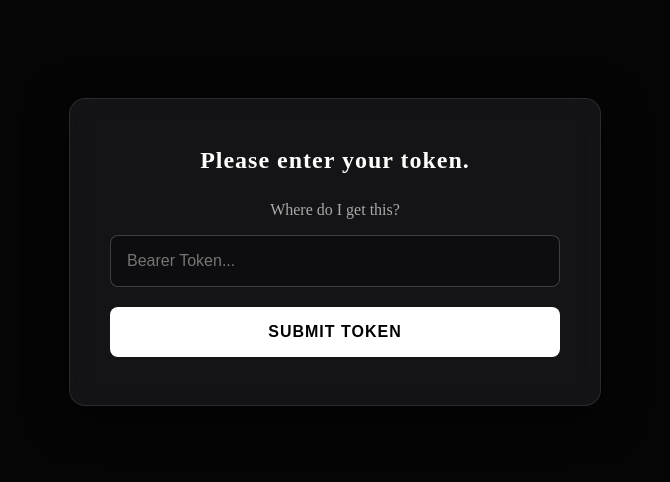
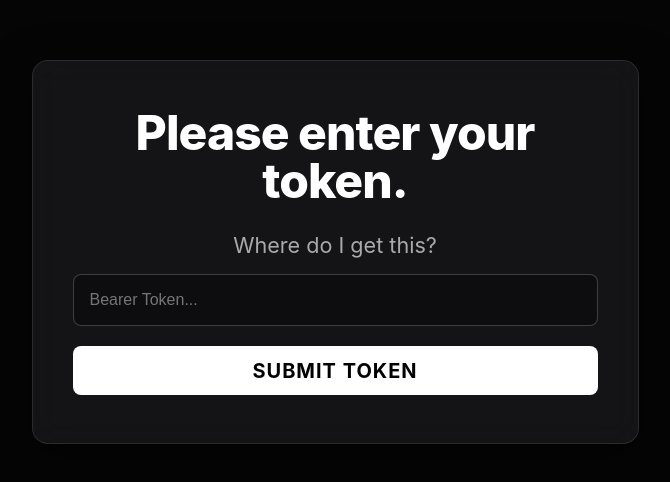
Before and after one commit to rkanihan/TDX, a SvelteKit app: page / in a window 1280 px wide. Shown: the part 116-598 px from the top of the page, without its empty margins (305-975 px from the left). Built offline with nearby package versions, Linux system fonts and the light colour scheme; no server answers.

Commit message:
token input style

```diff
--- a/src/routes/+page.svelte
+++ b/src/routes/+page.svelte
@@ -12,7 +12,7 @@
 	<div class="token-wrapper">
 		<div class="token-container">
 			<h2>Please enter your token.</h2>
-			<a href="https://service.purdue.edu/TDWebApi/api/auth/loginsso" target="_blank" rel="noopener noreferrer" class="href-style">Where do I get this?</a>
+			<a href="https://service.purdue.edu/TDWebApi/api/auth/loginsso" target="_blank" rel="noopener noreferrer" class="token-link">Where do I get this?</a>
 
 			<form autocomplete="off" method="POST" action="?/saveToken" class="token-form">
 				<input
@@ -102,7 +102,7 @@
 		box-sizing: border-box;
 	}
 
-	.href-style {
+	.token-link {
 		text-decoration: none;
 		color: var(--text-secondary, #aaaaaa);
         margin-bottom: 1rem;
@@ -126,7 +126,7 @@
         border: 1px solid var(--border-color, rgba(255, 255, 255, 0.1));
         border-radius: 16px;
         padding: 3rem 2.5rem;
-        max-width: 450px;
+        max-width: 525px;
         width: 100%;
         text-align: center;
         box-shadow: 0 10px 40px rgba(0, 0, 0, 0.5);
@@ -134,11 +134,31 @@
 
 	.token-container h2 {
         color: var(--text-primary, #ffffff);
+		font-size: 3rem;
         margin-bottom: 1.7rem;
 		margin-top: 0;
-        font-weight: 600;
-        letter-spacing: 1px;
+        font-weight: 800;
+        letter-spacing: -0.06rem;
+		line-height: 1;
+
+		font-family:
+			'Inter',
+			system-ui,
+			-apple-system,
+			sans-serif;
     }
+
+	.token-container a {
+		font-size: 1.35rem;
+		color: var(--text-secondary, #aaaaaa);
+		text-decoration: none;
+
+		font-family:
+			'Inter',
+			system-ui,
+			-apple-system,
+			sans-serif;
+	}
 
 	.token-form {
         display: flex;
@@ -169,13 +189,19 @@
         color: var(--bg-main, #000000);
         border: none;
         border-radius: 8px;
-        padding: 1rem;
-        font-size: 1rem;
+        padding: 0.8rem;
+        font-size: 1.25rem;
         font-weight: 700;
         cursor: pointer;
         transition: transform 0.2s ease, box-shadow 0.2s ease, background-color 0.2s ease;
         text-transform: uppercase;
         letter-spacing: 1px;
+
+		font-family:
+			'Inter',
+			system-ui,
+			-apple-system,
+			sans-serif;
     }
 
 	.submit-btn:hover {
--- a/src/routes/frosted/+page.svelte
+++ b/src/routes/frosted/+page.svelte
@@ -206,7 +206,7 @@
 		min-height: 100dvh;
 		display: flex;
 		flex-direction: column;
-		padding-bottom: 160px; /* space for the floating bar */
+		padding-bottom: 160px;
 	}
 
 	.hero {
```
